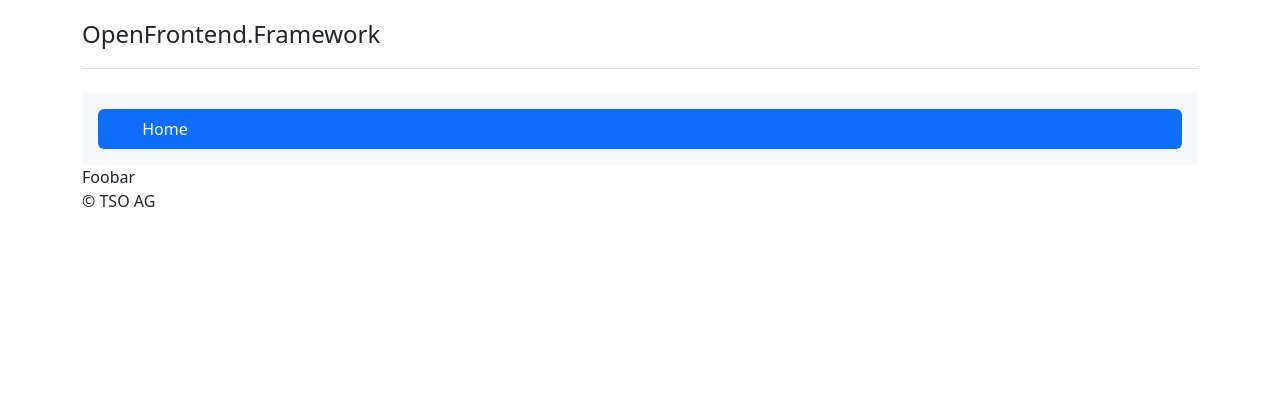
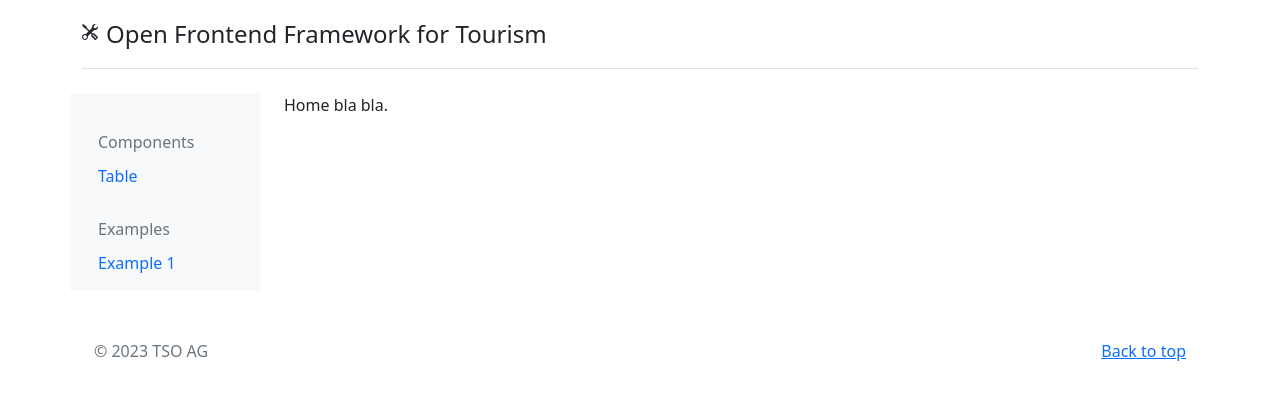
Before and after one commit to TSO-AG/OpenFrontend.Framework, a Jekyll site: the page built from index.html, in a window 1280 px wide. Shown: the top 400 px of the page. Built offline with Jekyll 4.4.1, drawn with Linux system fonts in a browser that asks for light colours.

Commit message:
Added a few examples and a basic layout

```diff
--- a/_config.yml
+++ b/_config.yml
@@ -1 +1,3 @@
 # Jekyll configuration for docs
+
+frameworkTitle: OpenFrontend.Framework
--- a/_layouts/default.html
+++ b/_layouts/default.html
@@ -2,42 +2,64 @@
 <html lang="en">
 <head>
     <meta charset="utf-8">
-    <title>{{ page.title }}</title>
-    <link rel="stylesheet" href="assets/framework/bootstrap.css">
+    <meta name="viewport" content="width=device-width, initial-scale=1">
+    <title>{{ page.title }} - {{ site.frameworkTitle }}</title>
+    <link rel="stylesheet" href="{{ 'assets/framework/bootstrap.css' | absolute_url }}">
 </head>
 <body>
-<main>
-    <div class="container">
+<div class="container-md">
 
     <header class="d-flex flex-wrap py-3 mb-4 border-bottom">
+        <a class="navbar-brand p-0 me-0 me-lg-2" href="{{ site.url }}{{ site.baseurl }}">
+            <svg xmlns="http://www.w3.org/2000/svg" width="16" height="16" fill="currentColor" class="d-block my-2 bi bi-tools" viewBox="0 0 16 16">
+                <path d="M1 0 0 1l2.2 3.081a1 1 0 0 0 .815.419h.07a1 1 0 0 1 .708.293l2.675 2.675-2.617 2.654A3.003 3.003 0 0 0 0 13a3 3 0 1 0 5.878-.851l2.654-2.617.968.968-.305.914a1 1 0 0 0 .242 1.023l3.27 3.27a.997.997 0 0 0 1.414 0l1.586-1.586a.997.997 0 0 0 0-1.414l-3.27-3.27a1 1 0 0 0-1.023-.242L10.5 9.5l-.96-.96 2.68-2.643A3.005 3.005 0 0 0 16 3c0-.269-.035-.53-.102-.777l-2.14 2.141L12 4l-.364-1.757L13.777.102a3 3 0 0 0-3.675 3.68L7.462 6.46 4.793 3.793a1 1 0 0 1-.293-.707v-.071a1 1 0 0 0-.419-.814L1 0Zm9.646 10.646a.5.5 0 0 1 .708 0l2.914 2.915a.5.5 0 0 1-.707.707l-2.915-2.914a.5.5 0 0 1 0-.708ZM3 11l.471.242.529.026.287.445.445.287.026.529L5 13l-.242.471-.026.529-.445.287-.287.445-.529.026L3 15l-.471-.242L2 14.732l-.287-.445L1.268 14l-.026-.529L1 13l.242-.471.026-.529.445-.287.287-.445.529-.026L3 11Z"/>
+            </svg>
+        </a>
         <span class="fs-4">{{ page.title }}</span>
     </header>
 
+    <div class="row">
 
-        <div class="d-flex flex-column flex-shrink-0 p-3 bg-light">
-            <ul class="nav nav-pills flex-column mb-auto">
-                <li class="nav-item">
-                    <a href="#" class="nav-link active" aria-current="page">
-                        <svg class="bi pe-none me-2" width="16" height="16"><use xlink:href="#home"></use></svg>
-                        Home
-                    </a>
-                </li>
+        {% assign componentPages = site.pages | where_exp: "page", "page.dir == '/components/'" | sort: "order" %}
+        {% assign examplePages = site.pages | where_exp: "page", "page.dir == '/examples/'" | sort: "order" %}
+
+        <nav id="sidebarMenu" class="col-md-3 col-lg-2 d-md-block bg-light sidebar collapse">
+            <div class="position-sticky pt-3">
+                <h6 class="sidebar-heading d-flex justify-content-between align-items-center px-3 mt-4 mb-1 text-muted">
+                    <span>Components</span>
+                </h6>
+                <ul class="nav flex-column mb-2">
+                    {% for page in componentPages %}
+                    <li class="nav-item"><a class="nav-link" href="{{ page.url | absolute_url }}">{{ page.title }}</a></li>
+                    {% endfor %}
+                </ul>
+
+                <h6 class="sidebar-heading d-flex justify-content-between align-items-center px-3 mt-4 mb-1 text-muted">
+                    <span>Examples</span>
+                </h6>
+                <ul class="nav flex-column mb-2">
+                    {% for page in examplePages %}
+                    <li class="nav-item"><a class="nav-link" href="{{ page.url | absolute_url }}">{{ page.title }}</a></li>
+                    {% endfor %}
                 </ul>
             </div>
+        </nav>
 
-        <section>
+        <main class="col-md-9 ms-sm-auto col-lg-10 px-md-4">
             {{ content }}
-        </section>
+        </main>
+    </div>
+
+    <footer class="text-muted py-5">
+        <div class="container">
+            <p class="float-end mb-1">
+                <a href="#">Back to top</a>
+            </p>
+            <p class="mb-0">&copy; 2023 TSO AG</p>
+        </div>
+    </footer>
 
 </div>
-</main>
 
-
-
-<footer>
-    <div class="container">
-        <p>&copy; TSO AG</p>
-    </div>
-</footer>
 </body>
 </html>
--- /dev/null
+++ b/components/table.html
@@ -0,0 +1,6 @@
+---
+title: Table
+layout: default
+---
+
+This is our table component.
--- /dev/null
+++ b/examples/whatever.html
@@ -0,0 +1,6 @@
+---
+title: Example 1
+layout: default
+---
+
+This is our example.
--- a/index.html
+++ b/index.html
@@ -1,6 +1,6 @@
 ---
-title: OpenFrontend.Framework
+title: Open Frontend Framework for Tourism
 layout: default
 ---
 
-Foobar
+Home bla bla.
```
Lines whose indentation alone changed are shown as unchanged.
